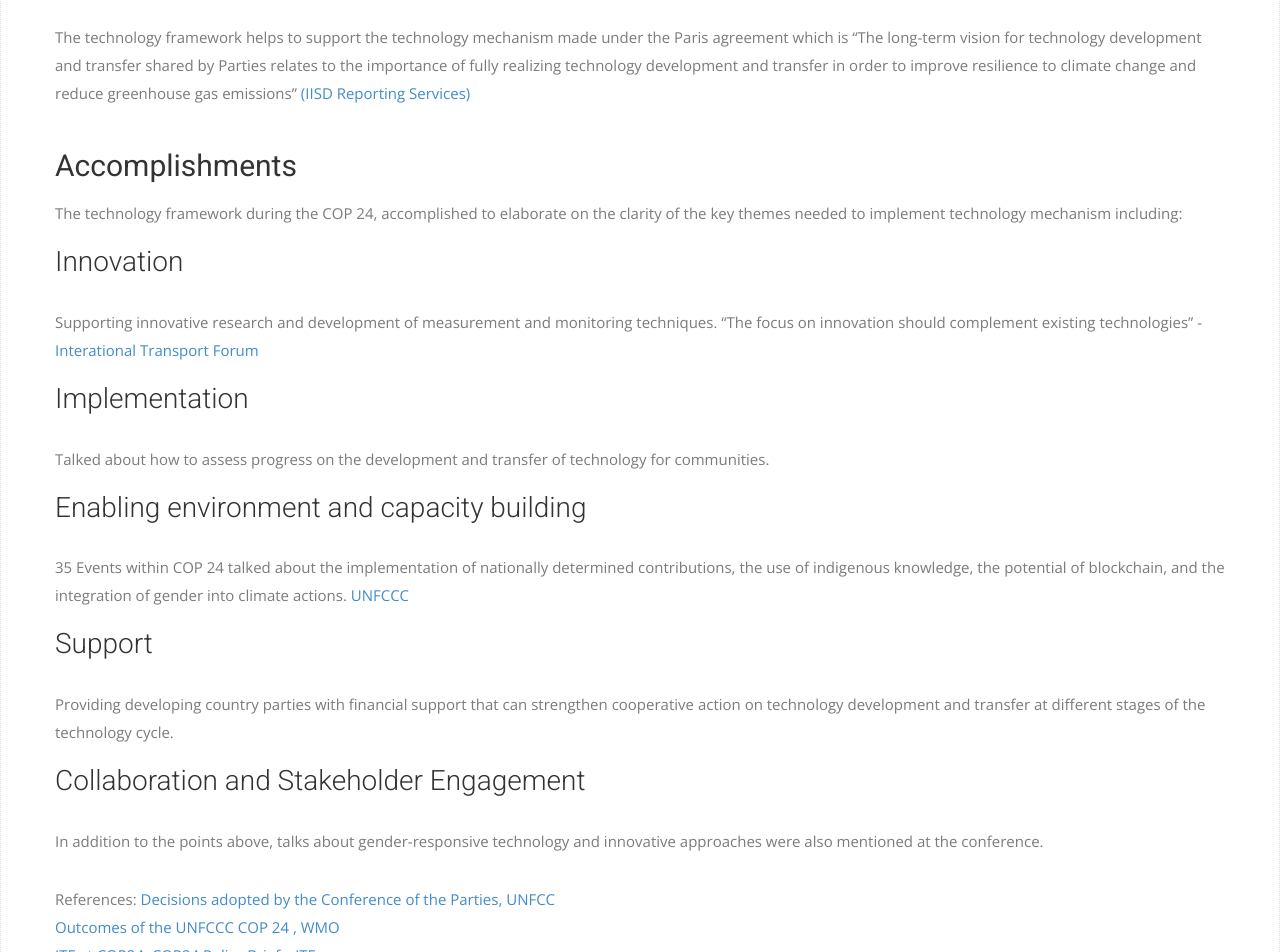
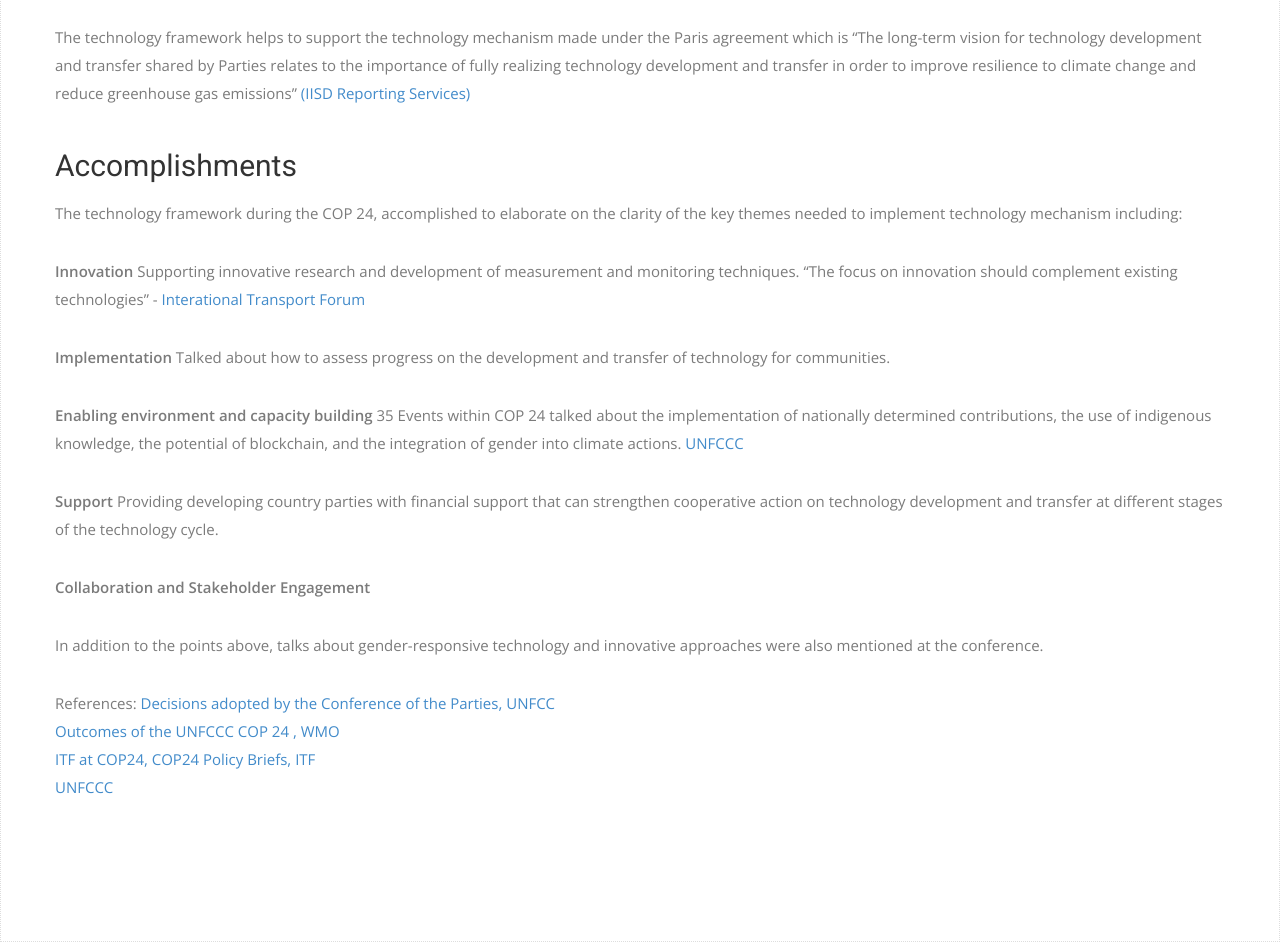
Before and after one commit to morutkin/morutkin.github.io, a Jekyll site: the page built from _posts/2019-09-30-new-post.md, in a window 1280 px wide. Shown: the part 1720-2672 px from the top of the page. Built offline with Jekyll 4.4.1, drawn with Linux system fonts in a browser that asks for light colours; nearby versions of some CDN libraries; some web fonts are replaced.

```diff
--- a/_posts/2019-09-30-new-post.md
+++ b/_posts/2019-09-30-new-post.md
@@ -24,20 +24,20 @@ The technology framework helps to support the technology mechanism made under th
 The technology framework during the COP 24, accomplished to elaborate on the clarity of the key themes needed to implement technology mechanism including:
 
 
-### Innovation
+**Innovation**
 Supporting innovative research and development of measurement and monitoring techniques. "The focus on innovation should complement existing technologies" -
 [Interational Transport Forum][itf]
 
-### Implementation
+ **Implementation**
 Talked about how to assess progress on the development and transfer of technology for communities.
 
-### Enabling environment and capacity building
+**Enabling environment and capacity building**
  35 Events within COP 24 talked about the implementation of nationally determined contributions, the use of indigenous knowledge, the potential of blockchain, and the integration of gender into climate actions. [UNFCCC][unfcccc]
 
-### Support
+**Support**
 Providing developing country parties with financial support that can strengthen cooperative action on technology development and transfer at different stages of the technology cycle.
 
-### Collaboration and Stakeholder Engagement
+**Collaboration and Stakeholder Engagement**
 
 In addition to the points above, talks about gender-responsive technology and innovative approaches were also mentioned at the conference.
 
```
